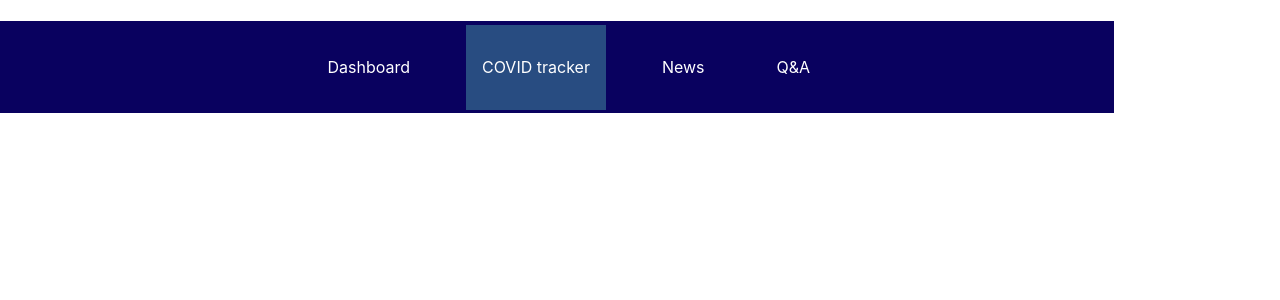
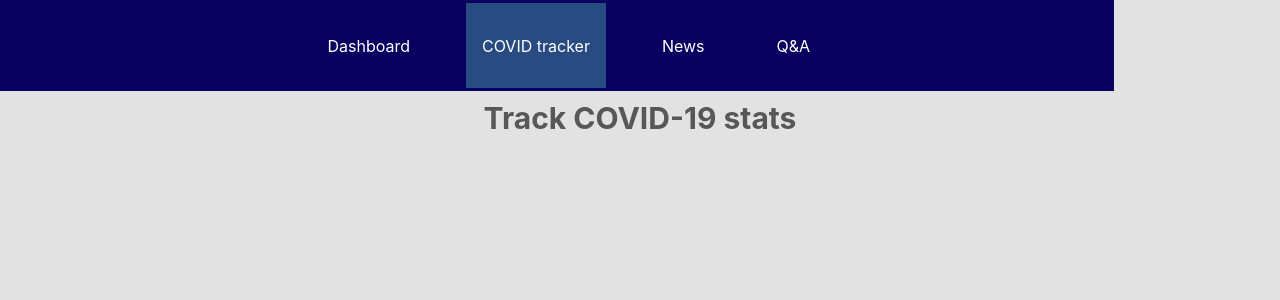
Before and after one commit to chamedm/covidWebUI, a React (Create React App) app: page /tracker in a window 1280 px wide. Shown: the top 300 px of the page. Built offline with nearby package versions, Linux system fonts and the light colour scheme.

Commit message:
Setting up basic styling on remaingin pages

```diff
--- /dev/null
+++ b/src/app/News/News.css
@@ -0,0 +1,13 @@
+.news {
+  text-align: center;
+  padding: 20px 80px 20px 80px;
+  padding-top: 100px;
+  background-color: #e2e2e2;
+  height: 100vw;
+}
+
+.news__title{
+  font-size: 30px;
+  margin-top: 0;
+  color: #575757;
+}
--- a/src/app/News/index.js
+++ b/src/app/News/index.js
@@ -1,9 +1,17 @@
 import React from 'react';
-
+import './News.css';
 function News() {
 
   return(
-    <h1>News</h1>
+    <div className="news">
+    <div className="news__header">
+      <h1 className="news__title">Latest news about COVID-19</h1>
+    </div>
+
+    <div className="news__content">
+
+    </div>
+  </div>
   )
 }
 
--- /dev/null
+++ b/src/app/Tracker/Tracker.css
@@ -0,0 +1,13 @@
+.tracker {
+  text-align: center;
+  padding: 20px 80px 20px 80px;
+  padding-top: 100px;
+  background-color: #e2e2e2;
+  height: 100vw;
+}
+
+.tracker__title{
+  font-size: 30px;
+  margin-top: 0;
+  color: #575757;
+}
--- a/src/app/Tracker/index.js
+++ b/src/app/Tracker/index.js
@@ -1,9 +1,17 @@
 import React from 'react';
-
+import './Tracker.css'
 function Tracker() {
 
   return(
-    <h1>Tracker</h1>
+    <div className="tracker">
+    <div className="tracker__header">
+      <h1 className="tracker__title">Track COVID-19 stats</h1>
+    </div>
+
+    <div className="tracker__content">
+
+    </div>
+  </div>
   )
 }
 
```
